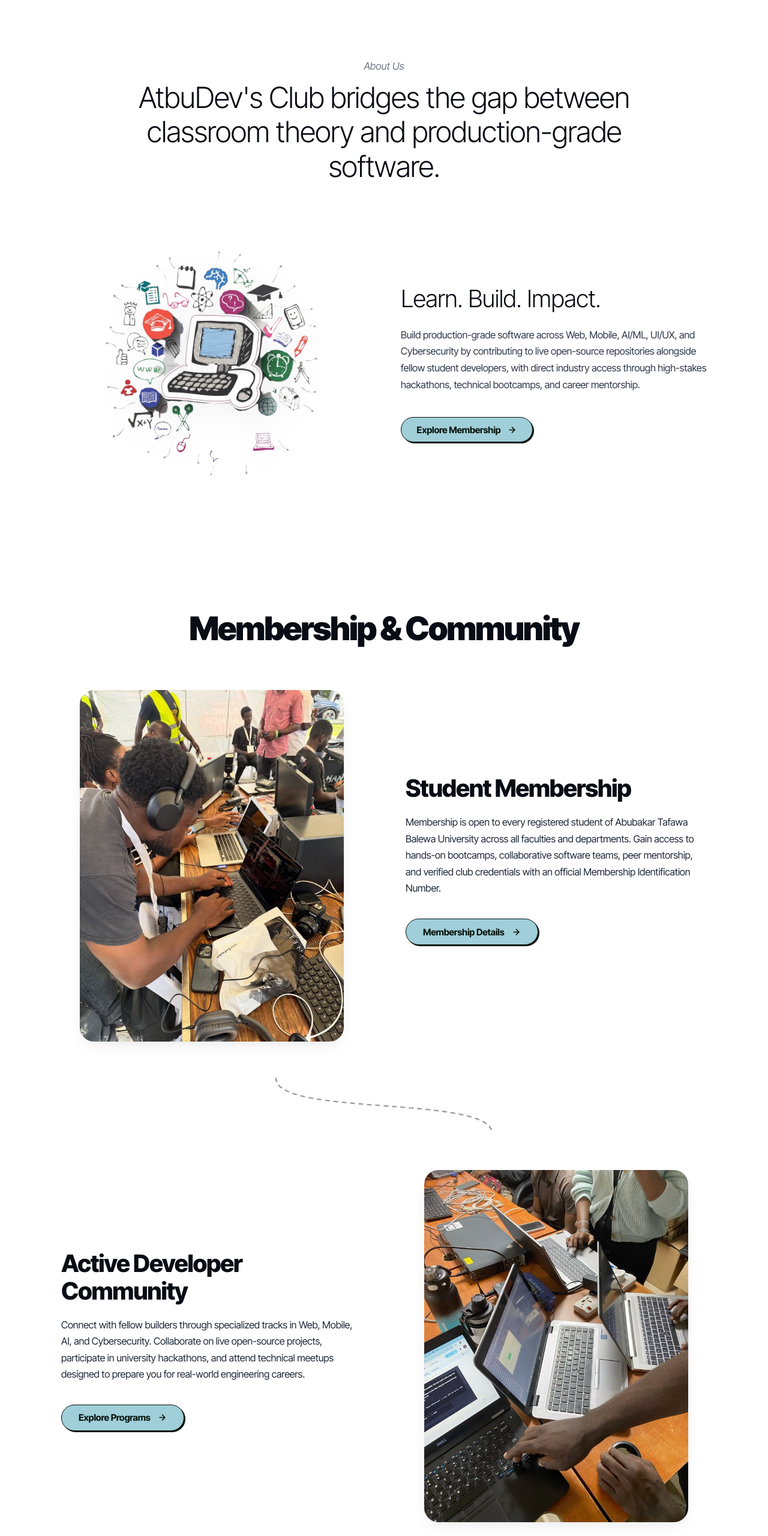
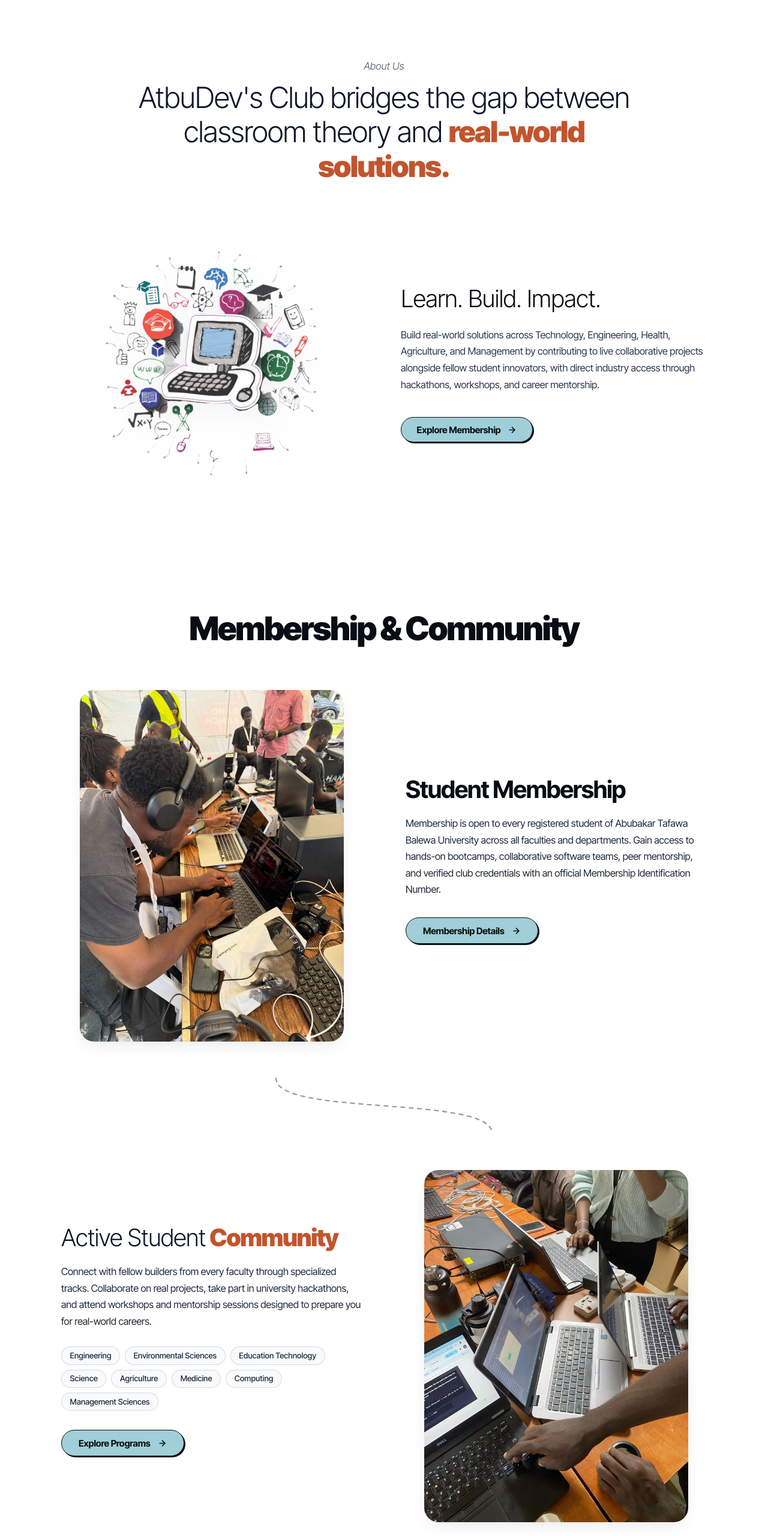
Before and after one commit to Japhetjohn/atbu-devs, a website: page index.html in a window 1280 px wide. Shown: the part 1100-3660 px from the top of the page at 60% size. Drawn offline with Linux system fonts and the light colour scheme.

Commit message:
this is going well

```diff
--- a/index.html
+++ b/index.html
@@ -406,7 +406,10 @@
       <!-- Top Intro Block (Centered) -->
       <div class="about-intro">
         <p class="about-eyebrow">About Us</p>
-        <h2 class="about-headline">AtbuDev's Club bridges the gap between classroom theory and production-grade software.</h2>
+        <h2 class="about-headline">
+          <span class="about-headline-light">AtbuDev's Club bridges the gap between classroom theory and</span>
+          <span class="about-headline-bold">real-world solutions.</span>
+        </h2>
       </div>
 
       <!-- 2-Column Story Block -->
@@ -427,7 +430,7 @@
           <h3 class="about-subheading">Learn. Build. Impact.</h3>
 
           <p class="about-paragraph">
-            Build production-grade software across Web, Mobile, AI/ML, UI/UX, and Cybersecurity by contributing to live open-source repositories alongside fellow student developers, with direct industry access through high-stakes hackathons, technical bootcamps, and career mentorship.
+            Build real-world solutions across Technology, Engineering, Health, Agriculture, and Management by contributing to live collaborative projects alongside fellow student innovators, with direct industry access through hackathons, workshops, and career mentorship.
           </p>
 
           <div class="about-action">
@@ -490,13 +493,26 @@
         </svg>
       </div>
 
-      <!-- Block 2: Active Developer Community (Content Left, Image Right) -->
+      <!-- Block 2: Active Student Community (Content Left, Image Right) -->
       <div class="membership-story-block story-block-2">
         <div class="story-content-col">
-          <h3 class="story-title">Active Developer Community</h3>
+          <h3 class="story-title">
+            <span class="story-title-light">Active Student</span>
+            <span class="story-title-bold">Community</span>
+          </h3>
           <p class="story-paragraph">
-            Connect with fellow builders through specialized tracks in Web, Mobile, AI, and Cybersecurity. Collaborate on live open-source projects, participate in university hackathons, and attend technical meetups designed to prepare you for real-world engineering careers.
+            Connect with fellow builders from every faculty through specialized tracks. Collaborate on real projects, take part in university hackathons, and attend workshops and mentorship sessions designed to prepare you for real-world careers.
           </p>
+          <div class="story-faculty-tags" aria-label="University Faculties">
+            <span class="faculty-tag">Engineering</span>
+            <span class="faculty-tag">Environmental Sciences</span>
+            <span class="faculty-tag">Education Technology</span>
+            <span class="faculty-tag">Science</span>
+            <span class="faculty-tag">Agriculture</span>
+            <span class="faculty-tag">Medicine</span>
+            <span class="faculty-tag">Computing</span>
+            <span class="faculty-tag">Management Sciences</span>
+          </div>
           <div class="story-action">
             <a href="#activities" class="story-cta-pill" aria-label="Explore Programs">
               <span>Explore Programs</span>
@@ -511,7 +527,7 @@
         <div class="story-asset-col">
           <img
             src="assets/media/tech-community-2.jpg"
-            alt="ATBU Developers Club active tech community developers — tech community 2"
+            alt="ATBU Developers Club active student community builders collaborating"
             class="story-image"
             loading="lazy"
           />
@@ -598,9 +614,12 @@
 
       <!-- Section Header (Centered Editorial Header) -->
       <div class="activities-header">
-        <p class="activities-eyebrow">Programs &amp; Impact</p>
-        <h2 class="activities-heading">Hands-on programs engineered for continuous growth.</h2>
-        <p class="activities-subtitle">From semester-long bootcamps to our flagship summit, our calendar is built around practical engineering, teamwork, and real-world deployment.</p>
+        <p class="activities-eyebrow">Programmes &amp; Impact</p>
+        <h2 class="activities-heading">
+          <span class="activities-heading-light">Hands-on programmes designed for</span>
+          <span class="activities-heading-bold">continuous growth.</span>
+        </h2>
+        <p class="activities-subtitle">From skills workshops to our flagship summit, our calendar is built around practical learning, teamwork, and real-world impact.</p>
       </div>
 
       <!-- Slideshow Carousel Container -->
--- a/styles.css
+++ b/styles.css
@@ -19,6 +19,10 @@
   --color-primary-brand: #A0CED9;      /* Light Blue */
   --color-secondary-brand: #FFC09F;    /* Peach Glow */
   --color-neutral-bg: #FFFFFF;         /* White Main Background */
+
+  /* Accessible Deep Brand Accents for Light Backgrounds (WCAG AA/AAA Compliant) */
+  --color-peach-dark: #C2542D;         /* Deep Peach Glow tone for white canvas */
+  --color-blue-dark: #136F84;          /* Deep Light Blue tone for white canvas */
 
   /* Retained Palette Tokens for Reference */
   --color-peach-glow: #FFC09F;
@@ -964,8 +968,20 @@ a {
   line-height: 1.18;
   letter-spacing: -0.03em;
   color: var(--color-bg-dark); /* Crisp dark tone #080C14 */
-  max-width: 840px;
+  max-width: 860px;
   margin: 0 auto 1.5rem auto;
+}
+
+.about-headline-light {
+  font-weight: 350;
+  color: #0f172a;
+}
+
+.about-headline-bold {
+  font-weight: 850;
+  color: var(--color-peach-dark, #C2542D);
+  letter-spacing: -0.035em;
+  display: inline;
 }
 
 .about-lead {
@@ -1188,11 +1204,21 @@ a {
 .story-title {
   font-family: var(--font-family);
   font-size: clamp(1.85rem, 3.2vw, 2.5rem);
-  font-weight: 750; /* Bold headline style */
   line-height: 1.15;
   letter-spacing: -0.03em;
   color: var(--color-bg-dark);
   margin: 0 0 1.25rem 0;
+}
+
+.story-title-light {
+  font-weight: 350;
+  color: #0f172a;
+}
+
+.story-title-bold {
+  font-weight: 850;
+  color: var(--color-peach-dark, #C2542D);
+  letter-spacing: -0.035em;
 }
 
 .story-paragraph {
@@ -1202,8 +1228,39 @@ a {
   line-height: 1.68;
   letter-spacing: -0.01em;
   color: #1f2937; /* Legible dark text on Light Gold */
-  margin: 0 0 2rem 0;
+  margin: 0 0 1.75rem 0;
   max-width: 520px;
+}
+
+/* Faculty Track Tags (Active Student Community) */
+.story-faculty-tags {
+  display: flex;
+  flex-wrap: wrap;
+  gap: 0.5rem;
+  margin: 0 0 1.75rem 0;
+  max-width: 520px;
+}
+
+.faculty-tag {
+  display: inline-flex;
+  align-items: center;
+  font-family: var(--font-family);
+  font-size: 0.825rem;
+  font-weight: 500;
+  color: #1e293b;
+  background-color: #f8fafc;
+  border: 1.5px solid rgba(15, 23, 42, 0.14);
+  border-radius: 9999px;
+  padding: 0.35rem 0.85rem;
+  line-height: 1.3;
+  transition: all 0.18s ease;
+}
+
+.faculty-tag:hover {
+  border-color: var(--color-primary-brand, #A0CED9);
+  background-color: #ffffff;
+  color: #0f172a;
+  transform: translateY(-1px);
 }
 
 .story-action {
@@ -1537,6 +1594,18 @@ a {
   color: var(--color-bg-dark);
   margin: 0 0 1.25rem 0;
   word-break: break-word;
+}
+
+.activities-heading-light {
+  font-weight: 350;
+  color: #0f172a;
+}
+
+.activities-heading-bold {
+  font-weight: 850;
+  color: var(--color-peach-dark, #C2542D);
+  letter-spacing: -0.04em;
+  display: inline;
 }
 
 .activities-subtitle {
--- a/styles/main.css
+++ b/styles/main.css
@@ -19,6 +19,10 @@
   --color-primary-brand: #A0CED9;      /* Light Blue */
   --color-secondary-brand: #FFC09F;    /* Peach Glow */
   --color-neutral-bg: #FFFFFF;         /* White Main Background */
+
+  /* Accessible Deep Brand Accents for Light Backgrounds (WCAG AA/AAA Compliant) */
+  --color-peach-dark: #C2542D;         /* Deep Peach Glow tone for white canvas */
+  --color-blue-dark: #136F84;          /* Deep Light Blue tone for white canvas */
 
   /* Retained Palette Tokens for Reference */
   --color-peach-glow: #FFC09F;
@@ -964,8 +968,20 @@ a {
   line-height: 1.18;
   letter-spacing: -0.03em;
   color: var(--color-bg-dark); /* Crisp dark tone #080C14 */
-  max-width: 840px;
+  max-width: 860px;
   margin: 0 auto 1.5rem auto;
+}
+
+.about-headline-light {
+  font-weight: 350;
+  color: #0f172a;
+}
+
+.about-headline-bold {
+  font-weight: 850;
+  color: var(--color-peach-dark, #C2542D);
+  letter-spacing: -0.035em;
+  display: inline;
 }
 
 .about-lead {
@@ -1188,11 +1204,21 @@ a {
 .story-title {
   font-family: var(--font-family);
   font-size: clamp(1.85rem, 3.2vw, 2.5rem);
-  font-weight: 750; /* Bold headline style */
   line-height: 1.15;
   letter-spacing: -0.03em;
   color: var(--color-bg-dark);
   margin: 0 0 1.25rem 0;
+}
+
+.story-title-light {
+  font-weight: 350;
+  color: #0f172a;
+}
+
+.story-title-bold {
+  font-weight: 850;
+  color: var(--color-peach-dark, #C2542D);
+  letter-spacing: -0.035em;
 }
 
 .story-paragraph {
@@ -1202,8 +1228,39 @@ a {
   line-height: 1.68;
   letter-spacing: -0.01em;
   color: #1f2937; /* Legible dark text on Light Gold */
-  margin: 0 0 2rem 0;
+  margin: 0 0 1.75rem 0;
   max-width: 520px;
+}
+
+/* Faculty Track Tags (Active Student Community) */
+.story-faculty-tags {
+  display: flex;
+  flex-wrap: wrap;
+  gap: 0.5rem;
+  margin: 0 0 1.75rem 0;
+  max-width: 520px;
+}
+
+.faculty-tag {
+  display: inline-flex;
+  align-items: center;
+  font-family: var(--font-family);
+  font-size: 0.825rem;
+  font-weight: 500;
+  color: #1e293b;
+  background-color: #f8fafc;
+  border: 1.5px solid rgba(15, 23, 42, 0.14);
+  border-radius: 9999px;
+  padding: 0.35rem 0.85rem;
+  line-height: 1.3;
+  transition: all 0.18s ease;
+}
+
+.faculty-tag:hover {
+  border-color: var(--color-primary-brand, #A0CED9);
+  background-color: #ffffff;
+  color: #0f172a;
+  transform: translateY(-1px);
 }
 
 .story-action {
@@ -1537,6 +1594,18 @@ a {
   color: var(--color-bg-dark);
   margin: 0 0 1.25rem 0;
   word-break: break-word;
+}
+
+.activities-heading-light {
+  font-weight: 350;
+  color: #0f172a;
+}
+
+.activities-heading-bold {
+  font-weight: 850;
+  color: var(--color-peach-dark, #C2542D);
+  letter-spacing: -0.04em;
+  display: inline;
 }
 
 .activities-subtitle {
```
Also changed, not shown: components/about.html (+5 -2 lines), components/activities.html (+6 -3 lines), components/membership.html (+17 -4 lines).
